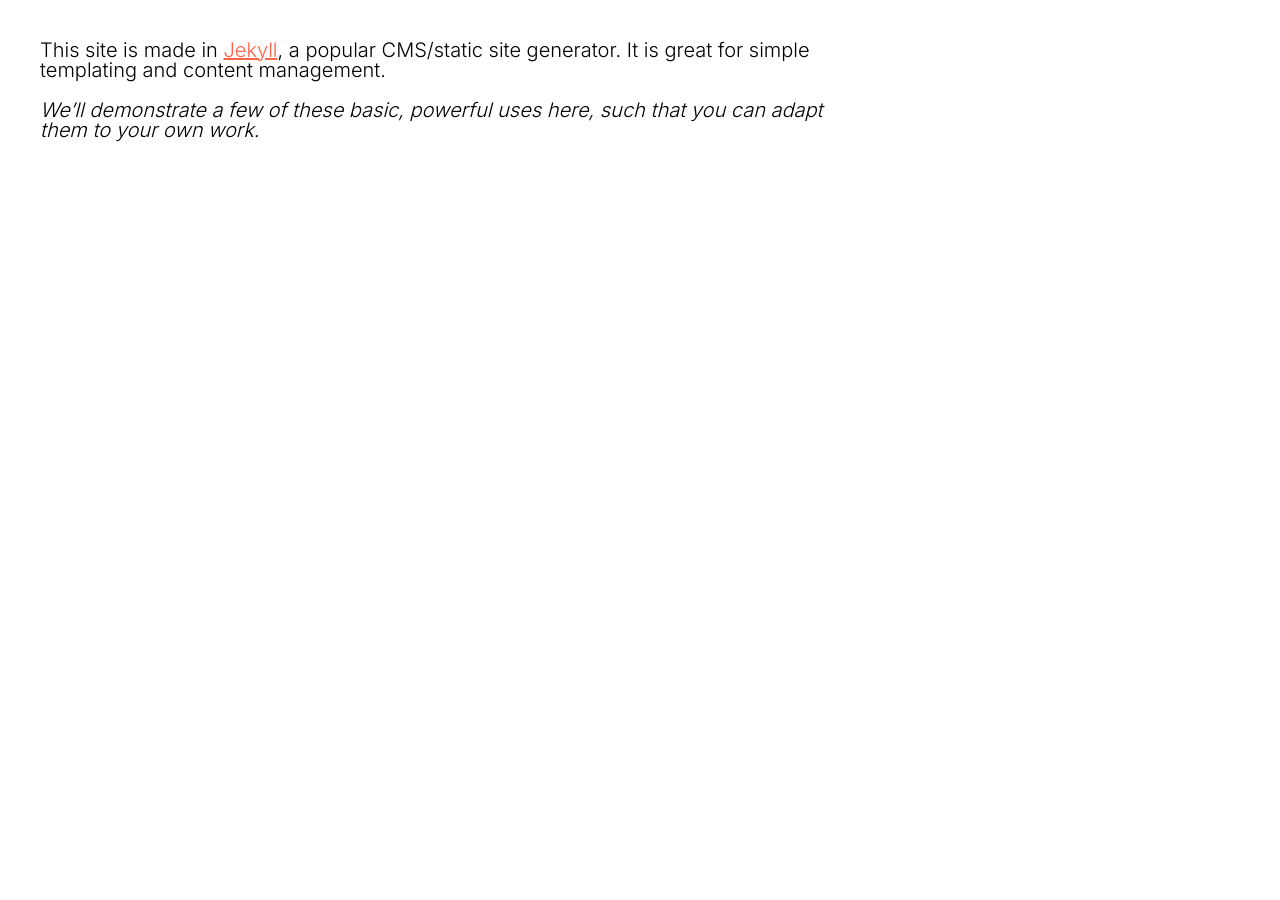
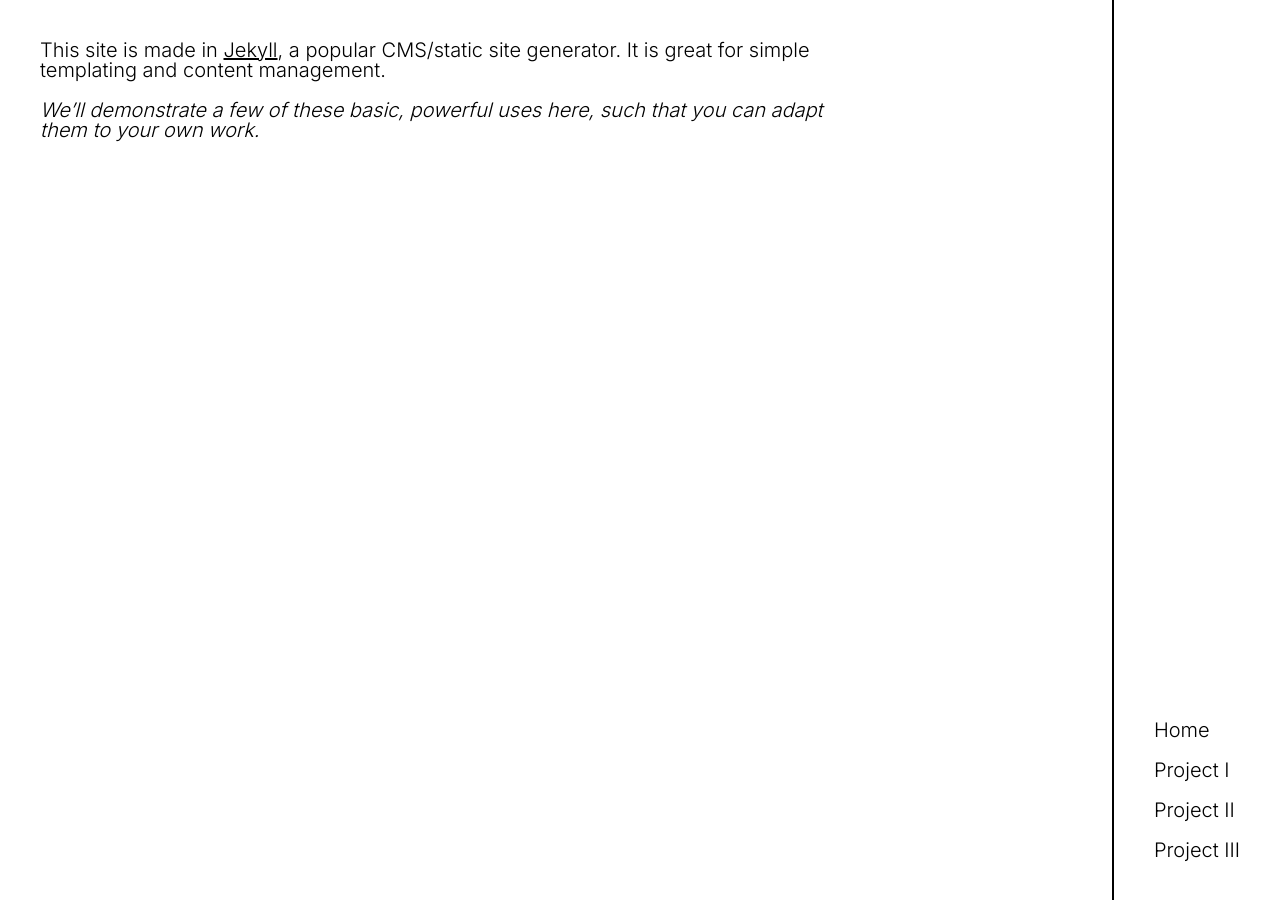
Before and after one commit to graeme120/jekyll, a Jekyll site: the page built from index.md, in a window 1280 px wide. Built offline with Jekyll 4.4.1, drawn with Linux system fonts in a browser that asks for light colours.

Commit message:
Navigation!

```diff
--- /dev/null
+++ b/_includes/navigation.html
@@ -0,0 +1,15 @@
+{% assign project = site.pages | where: "layout", "project" | sort: "title" %}
+<nav>
+	<menu>
+		<li>
+			<a href="{{ site.baseurl }}/">Home</a>
+		</li>
+		{% for page in project %}
+			<li>
+				<a href="{{ page.url | relative_url | remove: '.html' }}">
+					{{ page.title }}
+				</a>
+			</li>
+		{% endfor %}
+	</menu>
+</nav>
--- a/_layouts/default.html
+++ b/_layouts/default.html
@@ -15,6 +15,7 @@
 		<link href="{{ 'assets/style.css' | relative_url }}" rel="stylesheet">
 	</head>
 	<body>
+		{% include navigation.html %}
 		{{ content }}
 	</body>
 </html>
--- a/assets/style.css
+++ b/assets/style.css
@@ -35,7 +35,6 @@ p + p {
 }
 
 p a {
-	color: tomato;
 	text-decoration: underline;
 	text-decoration-thickness: 0.075em;
 }
@@ -48,15 +47,14 @@ h1 {
 }
 
 header,
-main {
+main,
+nav {
 	padding: 2em;
 }
 
 header {
 	background-color: white;
-	border-bottom-style: solid;
-	border-bottom-width: 0.1em;
-	height: 25vh;
+	border-bottom: 0.1em solid;
 	position: sticky;
 	top: 0;
 }
@@ -64,3 +62,40 @@ header {
 main {
 	padding-bottom: 50vh;
 }
+
+nav {
+	background-color: white;
+	border-top: 0.1em solid;
+	position: fixed;
+	bottom: 0;
+	width: 100%;
+}
+
+menu {
+	display: flex;
+	gap:     1em;
+}
+
+menu li {
+	min-width: max-content;
+}
+
+@media (min-width: 768px) {
+	nav {
+		border-left: 0.1em solid;
+		border-top: none;
+		height: 100%;
+		right: 0;
+		width: auto;
+	}
+
+	menu {
+		flex-direction: column;
+		height: 100%;
+		justify-content: end;
+	}
+
+	main {
+		margin-right: 25vh;
+	}
+}
```
